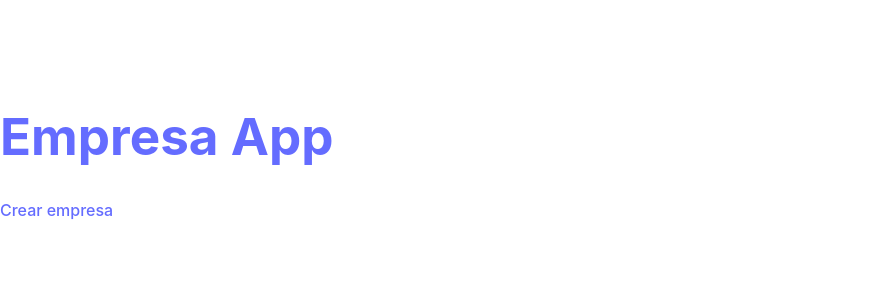
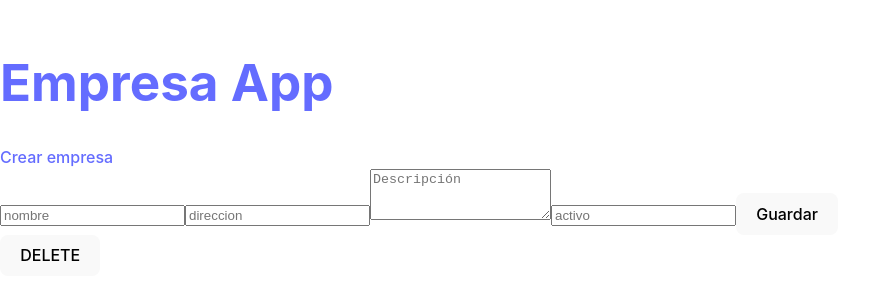
Before and after one commit to Rodrigit-hub/GuardTrack, a React (Vite) app in the folder guardtrack_frontend/: page /empresas/1 in a window 1280 px wide. Shown: the part 252-552 px from the top of the page, without its empty margins (0-879 px from the left). Built offline with nearby package versions, Linux system fonts and the light colour scheme.

Commit message:
Agregando funcionalidades CRUD de empresa

```diff
--- a/guardtrack_frontend/api/empresas.api.js
+++ b/guardtrack_frontend/api/empresas.api.js
@@ -1,5 +1,16 @@
 import axios from "axios"
 
-export const getAllEmpresas = () => {
-    return axios.get('http://localhost:8000/empresa/api/v1/empresa/')
+const empresaApi = axios.create({
+    baseURL:'http://localhost:8000/empresa/api/v1/empresa/'
+})
+
+//Forma abreviada de funcion, al ser simple no necesita return
+export const getAllEmpresas = () => empresaApi.get('/');
+
+//Forma no abreviada de funcion
+export const createEmpresa = (empresa) => {
+    return empresaApi.post('/', empresa)
 }
+
+export const deleteEmpresa = (id) =>
+    empresaApi.delete(`/${id}`)
--- /dev/null
+++ b/guardtrack_frontend/components/EmpresaCard.jsx
@@ -0,0 +1,22 @@
+import {useNavigate} from "react-router-dom"
+
+export function EmpresaCard({empresa}) {
+
+  const navigate = useNavigate()
+
+
+
+  return (
+    <div style={{background: "black"}}
+
+      onClick={() => {
+        navigate(`/empresas/${empresa.id}`)
+      }}
+      >
+
+        <h1>{empresa.nombre}</h1>
+        <p>{empresa.direccion}</p>
+        <hr/>
+    </div>
+  )
+}
--- a/guardtrack_frontend/components/EmpresaList.jsx
+++ b/guardtrack_frontend/components/EmpresaList.jsx
@@ -1,21 +1,25 @@
-import {useEffect} from "react";
+import {useEffect, useState} from "react";
 import { getAllEmpresas } from "../api/empresas.api";
-
+import {EmpresaCard} from "./EmpresaCard";
 
 
 export function EmpresaList() {
 
+    const [empresas, setEmpresas] = useState([]);
 
     useEffect(() => {
         async function loadEmpresas(){
             const res = await getAllEmpresas();
-            console.log(res)
+            setEmpresas(res.data);
         }
         loadEmpresas();
 
     }, []);
 
-  return (
-    <div>EmpresaList</div>
-  )
+  return <div>
+      {empresas.map(empresa => (
+        <EmpresaCard key={empresa.id} empresa={empresa} />
+      ))}
+    </div>
+
 }
--- a/guardtrack_frontend/pages/EmpresaFormPage.jsx
+++ b/guardtrack_frontend/pages/EmpresaFormPage.jsx
@@ -1,26 +1,56 @@
-import {userForm} from "react-hook-form"
+import { useForm } from "react-hook-form";
+import { createEmpresa, deleteEmpresa } from "../api/empresas.api";
+import { useNavigate, useParams } from "react-router-dom";
 
 export function EmpresaFormPage() {
+  const {
+    register,
+    handleSubmit,
+    formState: { errors },
+  } = useForm();
 
-    const {register, handleSubmit} = userForm()
+  const navigate = useNavigate();
+  const params = useParams();
 
-    const onSubmit = handleSubmit(data => {
-      console.log(data)
-    })
+  const onSubmit = handleSubmit(async (data) => {
+    const res = await createEmpresa(data);
+    navigate("/empresas");
+  });
 
   return (
     <div>
-        <form onSubmit={handleSubmit(data)}>
-          <input type="text" placeholder="nombre"
-          {...register("nombre", {required: true})}
+      <form onSubmit={onSubmit}>
+        <input
+          type="text"
+          placeholder="nombre"
+          {...register("nombre", { required: true })}
         />
-          <input type="text" placeholder="direccion"
-          {...register("direccion", {required: true})}
+        {errors.nombre && <span>This field is required</span>}
+
+        <input
+          type="text"
+          placeholder="direccion"
+          {...register("direccion", { required: true })}
         />
+        {errors.direccion && <span>This field is required</span>}
         <textarea placeholder="Descripción" id="" rows="3"></textarea>
-          <input type="boolean" placeholder="activo"/>
+        <input type="boolean" placeholder="activo" />
         <button>Guardar</button>
       </form>
+
+      {params.id && (
+        <button
+          onClick={async () => {
+            const accepted = window.confirm("Are you sure?");
+            if (accepted) {
+              await deleteEmpresa(params.id);
+              navigate("/empresas");
+            }
+          }}
+        >
+          DELETE
+        </button>
+      )}
     </div>
-    )
+  );
 }
--- a/guardtrack_frontend/src/App.jsx
+++ b/guardtrack_frontend/src/App.jsx
@@ -14,6 +14,7 @@ function App() {
       <Route path='/' element={<Navigate/>}/>
       <Route path='/empresas' element={<EmpresaPage/>}/>
       <Route path='/crear-empresa' element={<EmpresaFormPage/>}/>
+      <Route path='/empresas/:id' element={<EmpresaFormPage/>}/>
     </Routes>
     </BrowserRouter>
   );
```
Lines whose indentation alone changed are shown as unchanged.
